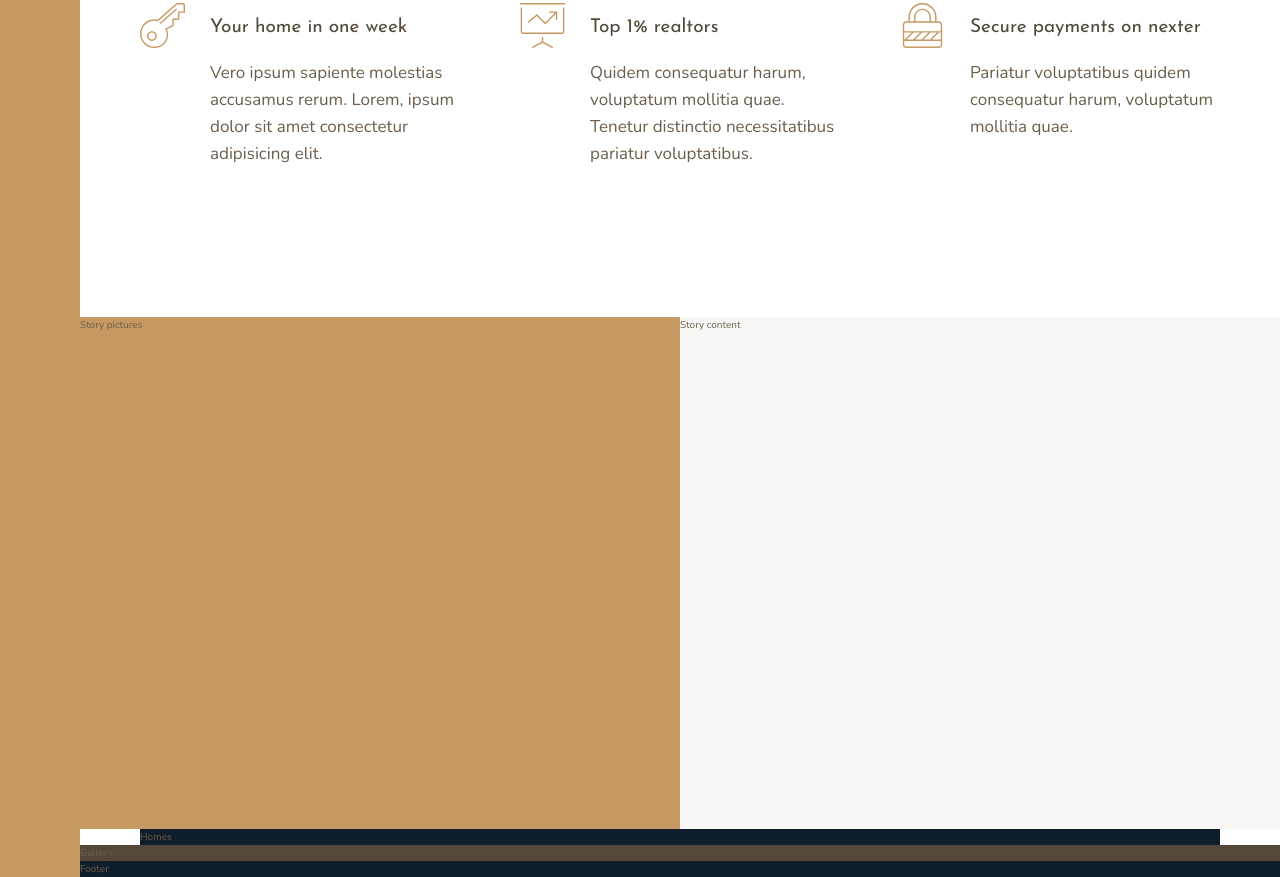
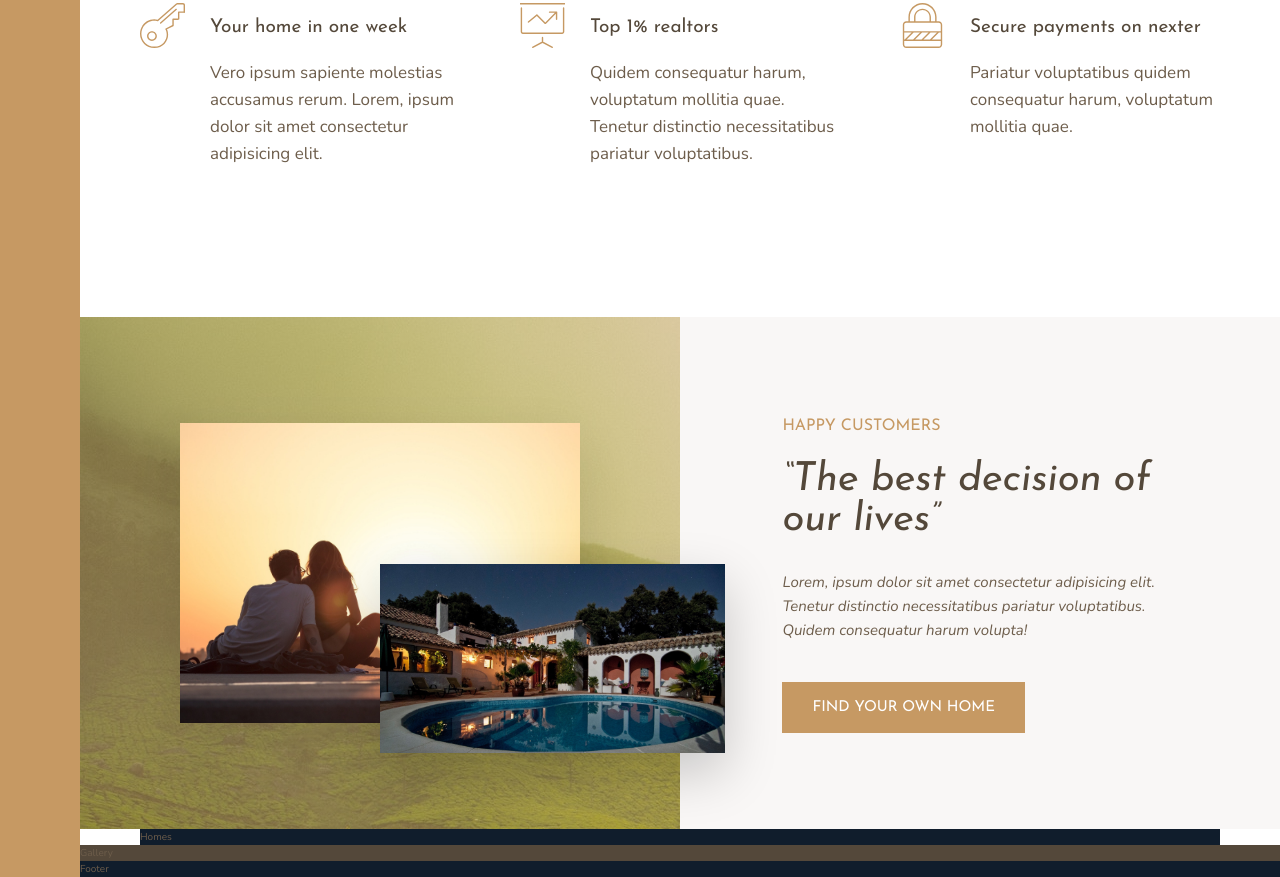
Before and after one commit to NaveedMaq/nexter, a website: page index.html in a window 1280 px wide. Shown: the part 991-1868 px from the top of the page. Drawn offline with nearby package versions, Linux system fonts and the light colour scheme; files that its build step writes are made by us from their sources.

Commit message:
feat: complete story section

```diff
--- a/index.html
+++ b/index.html
@@ -95,9 +95,27 @@
       </div>
     </section>
 
-    <div class="story__pictures">Story pictures</div>
+    <div class="story__pictures">
+      <img
+        src="img/story-1.jpeg"
+        alt="Couple with new house"
+        class="story__img--1"
+      />
+      <img src="img/story-2.jpeg" alt="New house" class="story__img--2" />
+    </div>
 
-    <div class="story__content">Story content</div>
+    <div class="story__content">
+      <h3 class="heading-3 mb-sm">Happy Customers</h3>
+      <h2 class="heading-2 heading-2__dark mb-md">
+        &ldquo;The best decision of our lives&rdquo;
+      </h2>
+      <p class="story__text">
+        Lorem, ipsum dolor sit amet consectetur adipisicing elit. Tenetur
+        distinctio necessitatibus pariatur voluptatibus. Quidem consequatur
+        harum volupta!
+      </p>
+      <button class="btn">Find your own home</button>
+    </div>
 
     <section class="homes">Homes</section>
 
--- a/sass/_features.scss
+++ b/sass/_features.scss
@@ -4,7 +4,6 @@
   margin: 15rem 0;
 
   display: grid;
-  // grid-template-columns: repeat(3, 1fr);
   grid-template-columns: repeat(auto-fit, minmax(25rem, 1fr));
   gap: 6rem;
   align-items: start;
--- a/sass/_story.scss
+++ b/sass/_story.scss
@@ -2,10 +2,48 @@
   &__pictures {
     background-color: $color-primary;
     grid-column: full-start/ col-end 4;
+    background-image: linear-gradient(
+        rgba($color-primary, 0.5),
+        rgba($color-primary, 0.5)
+      ),
+      url(../img/back.jpg);
+
+    display: grid;
+    grid-template-columns: repeat(6, 1fr);
+    grid-template-rows: repeat(6, 1fr);
+    align-items: center;
+  }
+
+  &__img--1 {
+    width: 100%;
+    grid-column: 2/6;
+    grid-row: 2/6;
+    box-shadow: 0 2rem 5rem rgba($color: #000000, $alpha: 0.1);
+  }
+
+  &__img--2 {
+    width: 115%;
+    grid-column: 4/7;
+    grid-row: 4/6;
+    z-index: 20;
+    box-shadow: 0 2rem 5rem rgba($color: #000000, $alpha: 0.2);
   }
 
   &__content {
     background-color: $color-grey-light-1;
     grid-column: col-start 5 / full-end;
+
+    padding: 6rem 8vw;
+
+    display: flex;
+    flex-direction: column;
+    justify-content: center;
+    align-items: flex-start;
+  }
+
+  &__text {
+    font-size: 1.5rem;
+    font-style: italic;
+    margin-bottom: 4rem;
   }
 }
--- a/sass/_typography.scss
+++ b/sass/_typography.scss
@@ -9,10 +9,24 @@
 
 .heading-2 {
   @extend %heading;
+  font-size: 4rem;
+  font-style: italic;
+  line-height: 1;
+
+  &__light {
+    color: $color-grey-light-1;
+  }
+
+  &__dark {
+    color: $color-grey-dark-1;
+  }
 }
 
 .heading-3 {
   @extend %heading;
+  font-size: 1.6rem;
+  color: $color-primary;
+  text-transform: uppercase;
 }
 
 .heading-4 {
@@ -27,3 +41,36 @@
     color: $color-grey-dark-1;
   }
 }
+
+.btn {
+  background-color: $color-primary;
+  color: #fff;
+  border: none;
+  border-radius: 0;
+  font-family: $font-display;
+  font-size: 1.5rem;
+  text-transform: uppercase;
+  padding: 1.8rem 3rem;
+  cursor: pointer;
+  transition: all 0.2s;
+
+  &:hover {
+    background-color: $color-primary-dark;
+  }
+}
+
+.mb-sm {
+  margin-bottom: 2rem;
+}
+
+.mb-md {
+  margin-bottom: 3rem;
+}
+
+.mb-lg {
+  margin-bottom: 4rem;
+}
+
+.mb-hg {
+  margin-bottom: 8rem;
+}
```
